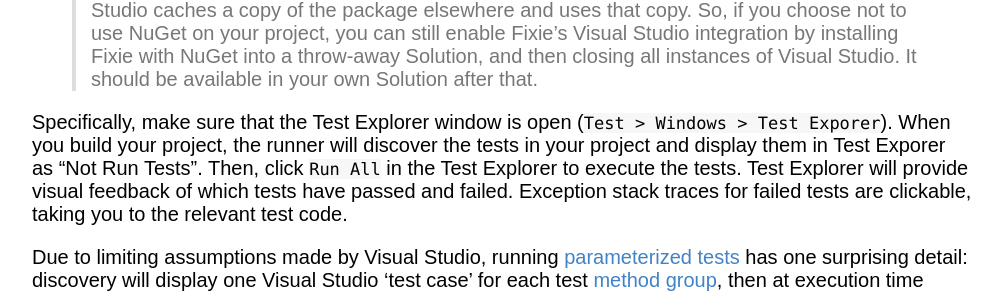
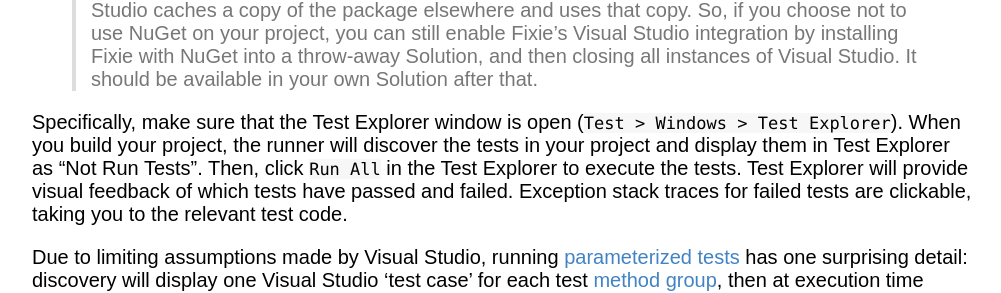
Before and after one commit to fixie/fixie.github.io, a Jekyll site: the page built from docs/visual-studio-runner.md, in a window 1280 px wide. Shown: the part 696-989 px from the top of the page, without its empty margins (138-1139 px from the left). Built offline with Jekyll 4.4.1, drawn with Linux system fonts in a browser that asks for light colours.

Commit message:
Update visual-studio-runner.md

```diff
--- a/docs/visual-studio-runner.md
+++ b/docs/visual-studio-runner.md
@@ -12,7 +12,7 @@
 
 > Visual Studio detects new test runners at *NuGet package installation time*, rather than simply detecting the presence of the package's DLLs.  Once that detection happens, though, Visual Studio caches a copy of the package elsewhere and uses that copy.  So, if you choose not to use NuGet on your project, you can still enable Fixie's Visual Studio integration by installing Fixie with NuGet into a throw-away Solution, and then closing all instances of Visual Studio.  It should be available in your own Solution after that.
 
-Specifically, make sure that the Test Explorer window is open (`Test > Windows > Test Exporer`). When you build your project, the runner will discover the tests in your project and display them in Test Exporer as "Not Run Tests".  Then, click `Run All` in the Test Explorer to execute the tests.  Test Explorer will provide visual feedback of which tests have passed and failed.  Exception stack traces for failed tests are clickable, taking you to the relevant test code.
+Specifically, make sure that the Test Explorer window is open (`Test > Windows > Test Explorer`). When you build your project, the runner will discover the tests in your project and display them in Test Explorer as "Not Run Tests".  Then, click `Run All` in the Test Explorer to execute the tests.  Test Explorer will provide visual feedback of which tests have passed and failed.  Exception stack traces for failed tests are clickable, taking you to the relevant test code.
 
 Due to limiting assumptions made by Visual Studio, running [parameterized tests](../parameterized-test-methods) has one surprising detail: discovery will display one Visual Studio 'test case' for each test [method group](http://stackoverflow.com/questions/886822/what-is-a-method-group-in-c), then at execution time potentially-many individual passes and failures will be displayed **underneath** that. All in all, parameterized and overloaded test methods are fully supported, but Visual Studio's *count* of discovered tests is really a count of discovered test method names.
 
```
